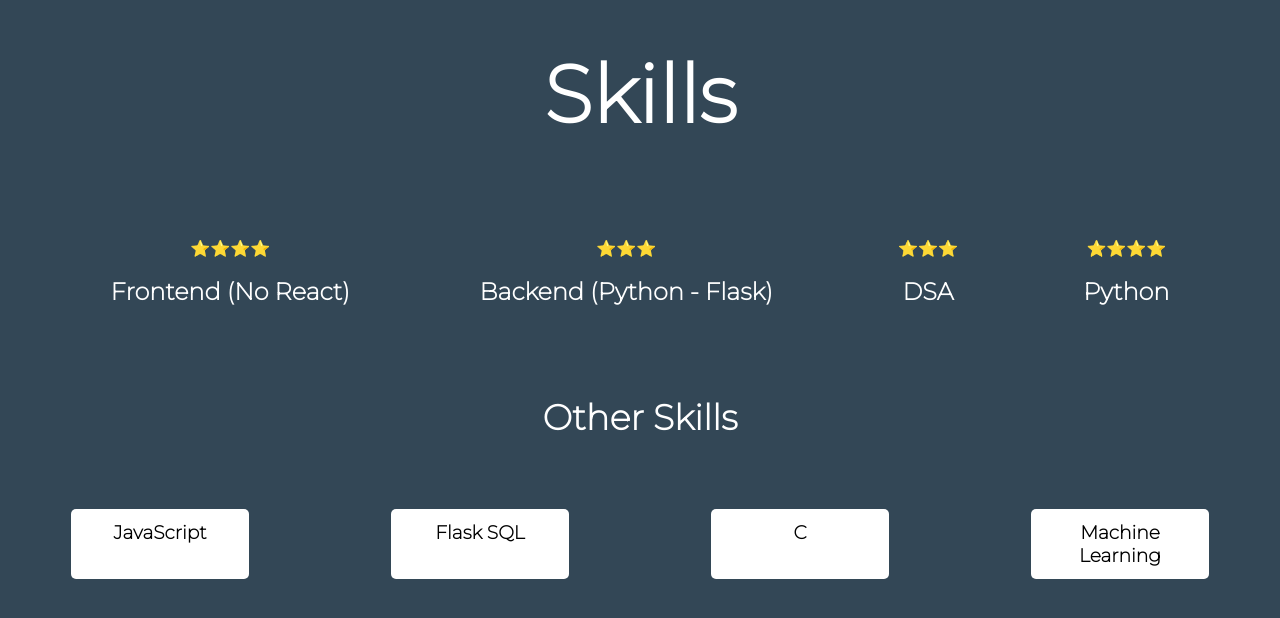
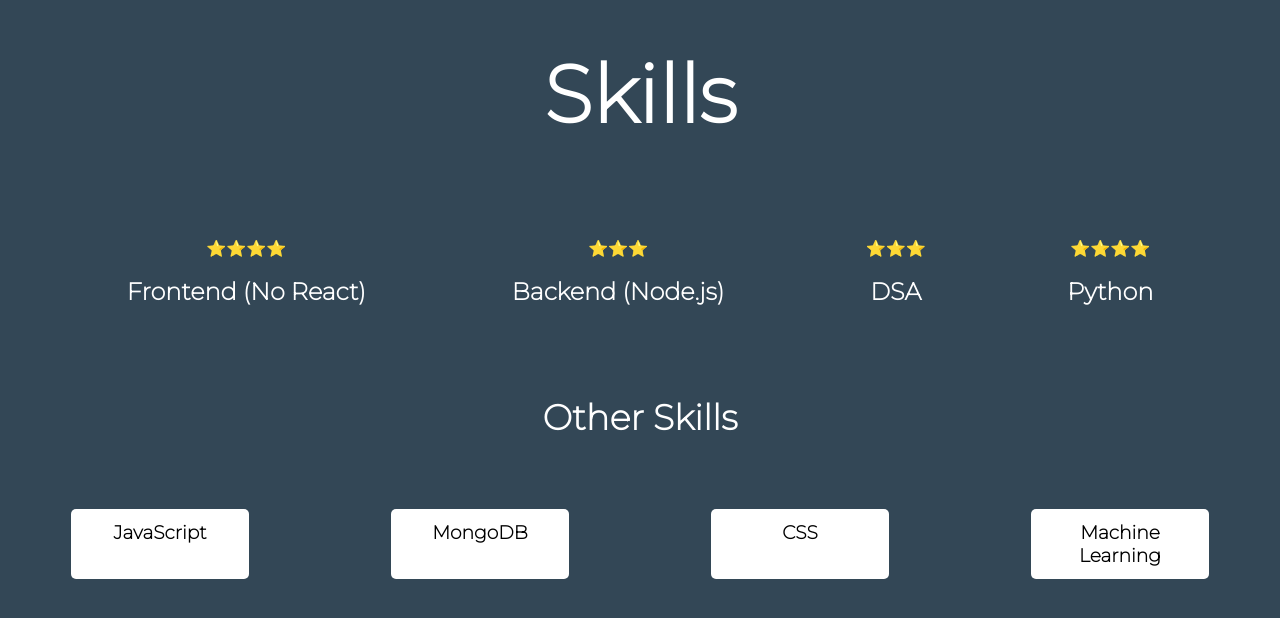
Before and after one commit to nolimitshri/portfolio, a plain HTML site: page index.html in a window 1280 px wide. Shown: the part 1618-2236 px from the top of the page. Drawn offline with Linux system fonts and the light colour scheme.

Commit message:
Updated index.html

```diff
--- a/index.html
+++ b/index.html
@@ -36,8 +36,9 @@
             <div class="home-2">
                 <ul class="home-ul">
                     <li class="link1">Frontend</li>
-                    <li>Backend - Python</li>
+                    <li>Backend - Node.js</li>
                     <li>C</li>
+                    <li>Python</li>
                 </ul>
             </div>
             <div class="logo-section">
@@ -80,7 +81,7 @@
                 </div>
                 <div class="skill-main-box">
                     ⭐⭐⭐<br>
-                    <h2>Backend (Python - Flask)</h2>
+                    <h2>Backend (Node.js)</h2>
                 </div>
                 <div class="skill-main-box">
                     ⭐⭐⭐<br>
@@ -97,10 +98,10 @@
                     <h3>JavaScript</h3>
                 </div>
                 <div class="skill-main2-box">
-                    <h3>Flask SQL</h3>
+                    <h3>MongoDB</h3>
                 </div>
                 <div class="skill-main2-box">
-                    <h3>C</h3>
+                    <h3>CSS</h3>
                 </div>
                 <div class="skill-main2-box">
                     <h3>Machine Learning</h3>
```
